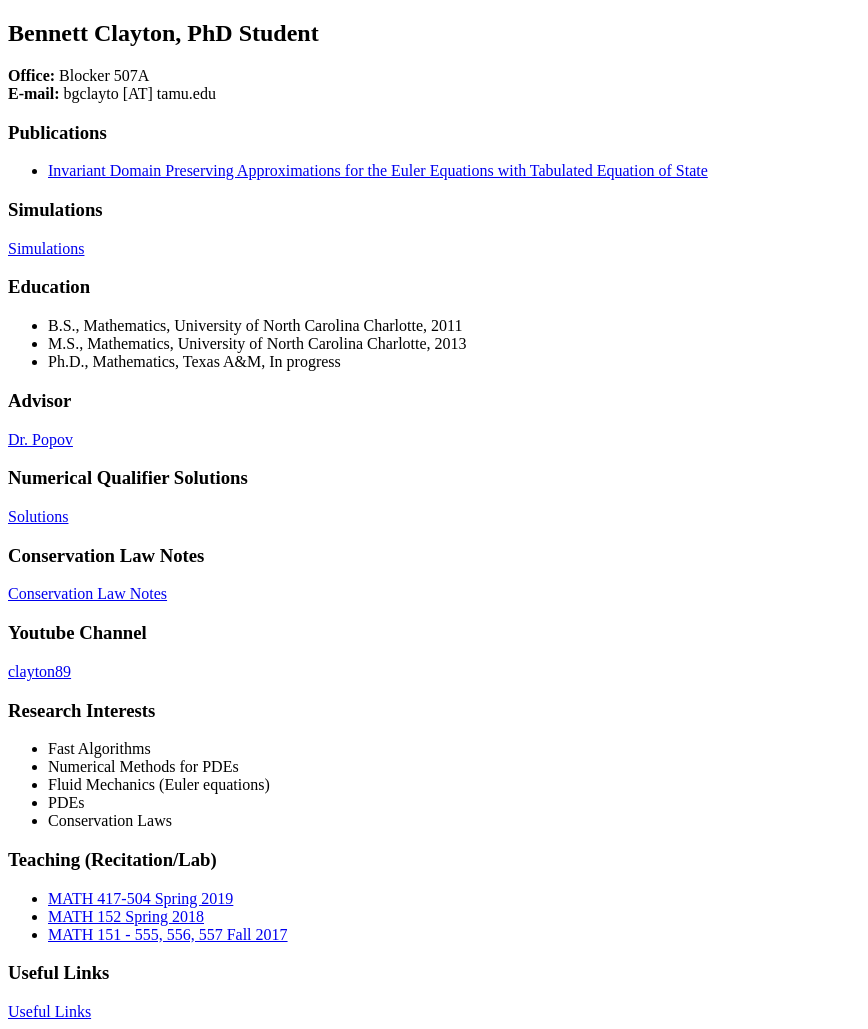
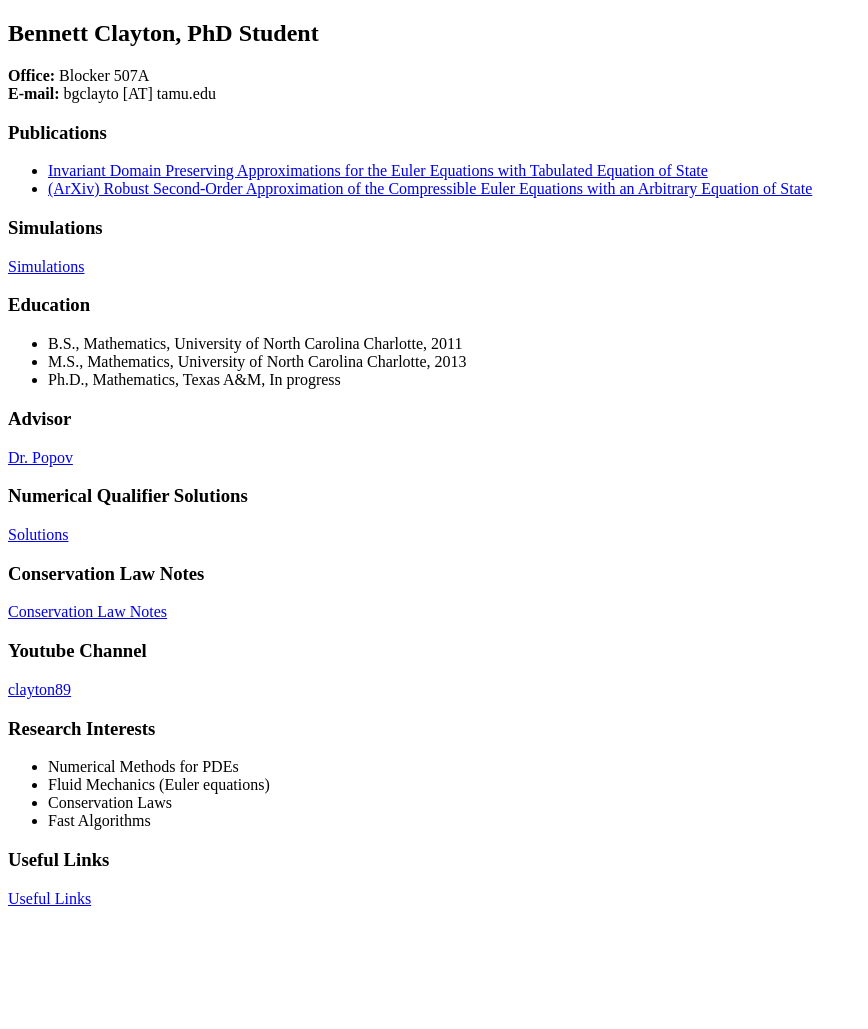
Before and after one commit to bgclayto/bgclayto.github.io, a plain HTML site: page index.html in a window 1280 px wide. Shown: the whole page, without its empty margins (0-868 px from the left). After the commit the page ends 916 px from the top, so only its background shows below. Drawn offline with Linux system fonts and the light colour scheme.

Commit message:
Updated publications and delete teaching stuff.

```diff
--- a/index.html
+++ b/index.html
@@ -13,7 +13,8 @@
 
 <h3>Publications</h3>
 <ul>
-	<li><a href="https://epubs.siam.org/doi/10.1137/21M1414097">Invariant Domain Preserving Approximations for the Euler Equations with Tabulated Equation of State</a>
+<li><a href="https://epubs.siam.org/doi/10.1137/21M1414097">Invariant Domain Preserving Approximations for the Euler Equations with Tabulated Equation of State</a>
+<li><a href="https://arxiv.org/abs/2207.12832">(ArXiv) Robust Second-Order Approximation of the Compressible Euler Equations with an Arbitrary Equation of State</a>
 </ul>
 
 <h3>Simulations</h3>
@@ -45,19 +46,10 @@
 
 <h3>Research Interests</h3>
 <ul>
-<li>Fast Algorithms</li>
 <li>Numerical Methods for PDEs</li>
 <li>Fluid Mechanics (Euler equations)</li>
-<li>PDEs</li>
 <li>Conservation Laws</li>
-</ul>
-
-<h3>Teaching (Recitation/Lab)</h3>
-<ul>
-<!-- <li><a href="math442_2019a/math442.html">MATH 442-930 August 2019</a></li> -->
-<li><a href="math417_2019s/math417_new.html">MATH 417-504 Spring 2019</a></li>
-<li><a href="math151_2018s/math152.html">MATH 152 Spring 2018</a></li>
-<li><a href="math151_2017f/math151.html">MATH 151 - 555, 556, 557 Fall 2017</a></li>
+<li>Fast Algorithms</li>
 </ul>
 
 <h3>Useful Links</h3>
```
